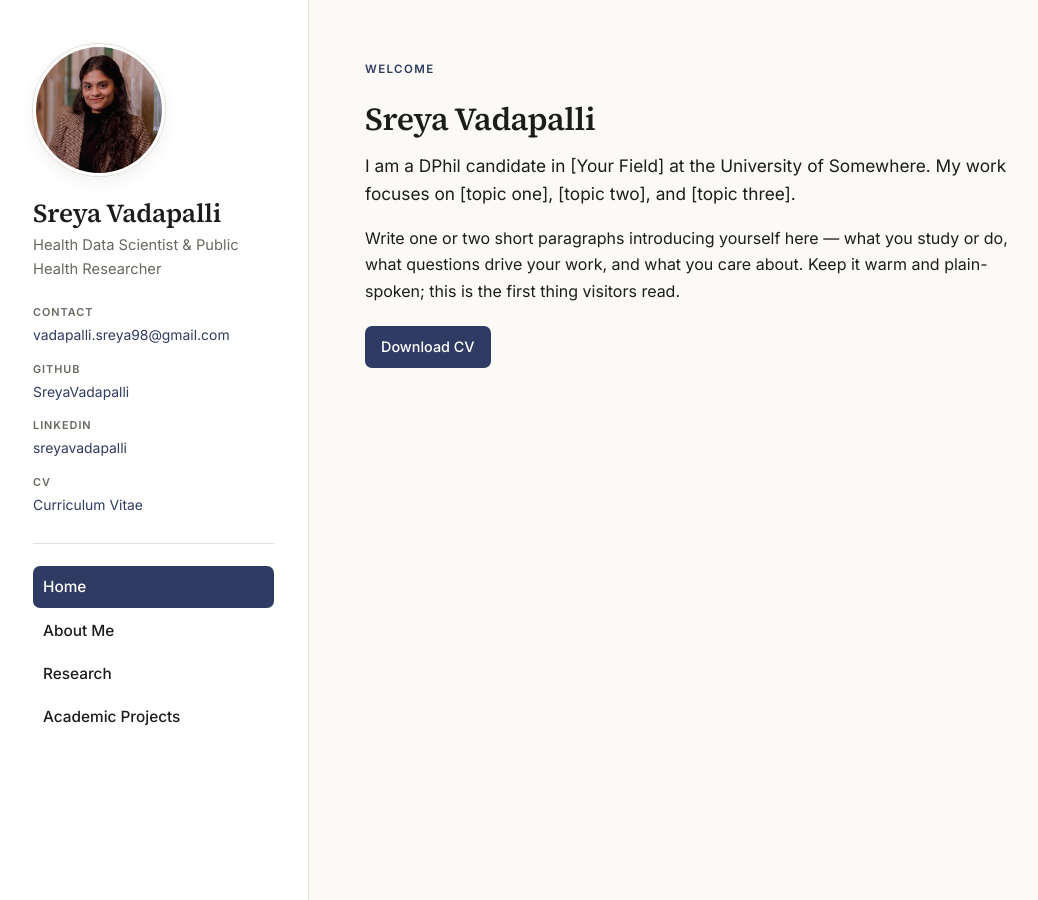
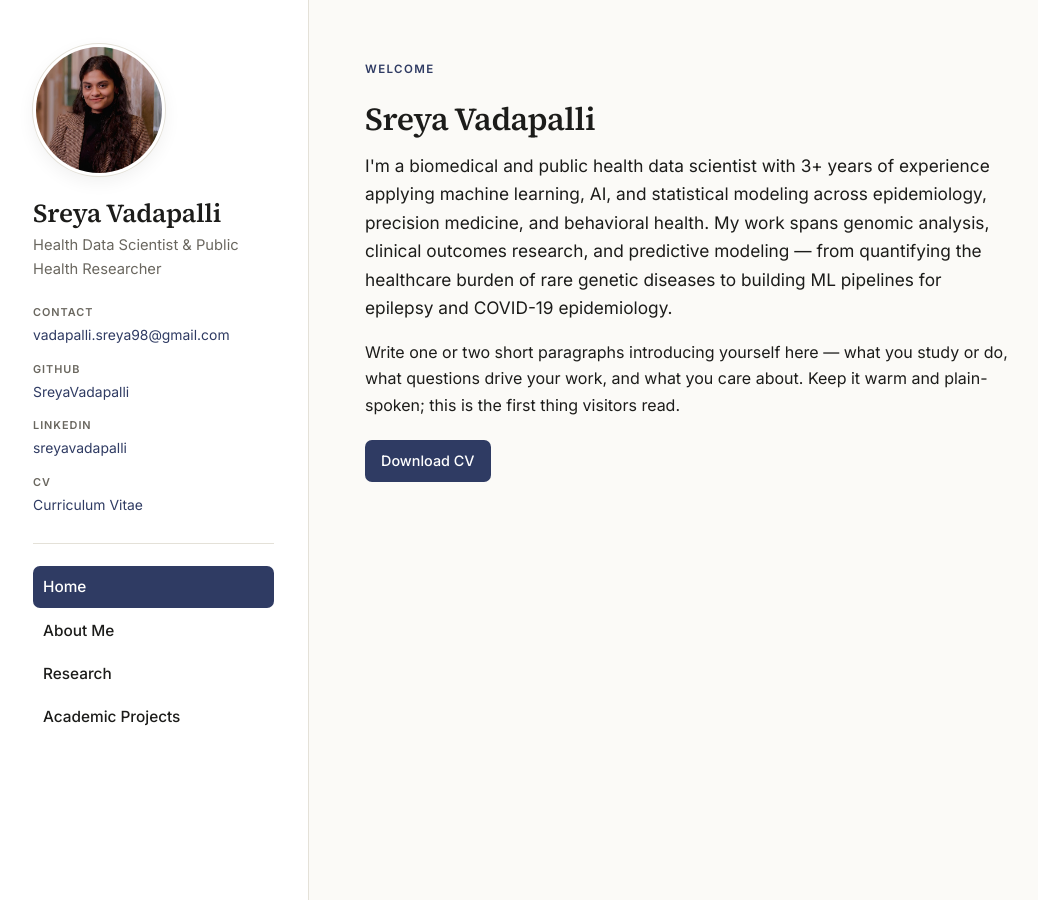
Before and after one commit to SreyaVadapalli/SreyaVadapalli.github.io, a Jekyll site: the page built from index.html, in a window 1280 px wide. Shown: the whole page, without its empty margins (51-1089 px from the left). Built offline with Jekyll 4.4.1, drawn with Linux system fonts in a browser that asks for light colours.

```diff
--- a/index.html
+++ b/index.html
@@ -9,8 +9,9 @@
 <h1>{{ site.title }}</h1>
 
 <p class="lead">
-  I am a DPhil candidate in [Your Field] at the University of Somewhere.
-  My work focuses on [topic one], [topic two], and [topic three].
+I'm a biomedical and public health data scientist with 3+ years of experience applying machine learning,
+AI, and statistical modeling across epidemiology, precision medicine, and behavioral health.
+My work spans genomic analysis, clinical outcomes research, and predictive modeling — from quantifying the healthcare burden of rare genetic diseases to building ML pipelines for epilepsy and COVID-19 epidemiology.
 </p>
 
 <p>
```
